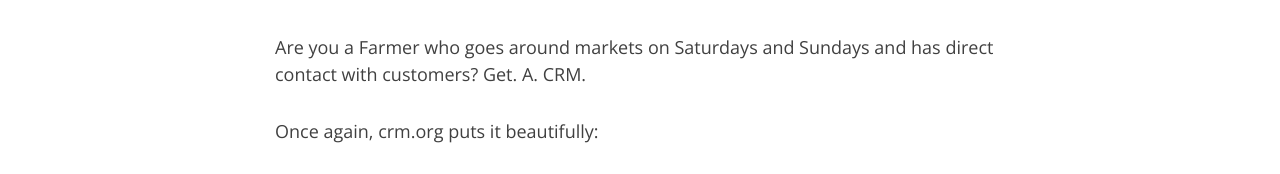
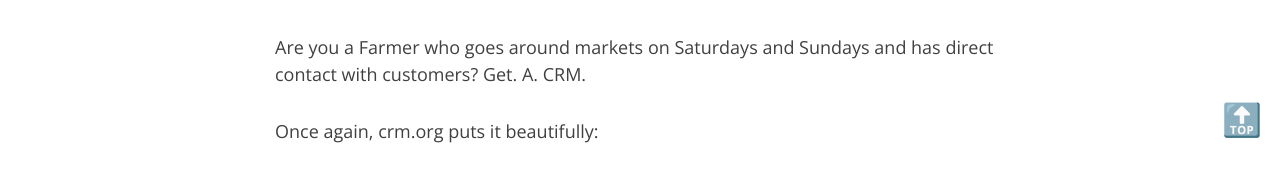
Before and after one commit to Ao-Collaboration/Ao-Collaboration.github.io, a Jekyll site: the page built from _posts/2020-11-28-what-is-crm-why-salesforce.md, in a window 1280 px wide and 1400 px high, scrolled down 1097 px. Shown: the part 1223-1397 px from the top of the window. Built offline with Jekyll 4.4.1, drawn with Linux system fonts in a browser that asks for light colours; nearby versions of some CDN libraries.

Commit message:
Add scroll to top to posts #11

```diff
--- /dev/null
+++ b/_includes/back-to-top.html
@@ -0,0 +1,3 @@
+<div class="back-to-top">
+  <a href="#top" aria-label="Scroll to Top">🔝</a>
+</div>
--- a/_layouts/base.html
+++ b/_layouts/base.html
@@ -24,7 +24,7 @@ common-js:
   <!-- Beautiful Jekyll | MIT license | Copyright Dean Attali 2020 -->
   {% include head.html %}
 
-  <body>
+  <body id="top">
 
     {% include gtm_body.html %}
 
--- a/_layouts/post.html
+++ b/_layouts/post.html
@@ -3,6 +3,8 @@ layout: base
 ---
 
 {% include header.html type="post" %}
+
+{% include back-to-top.html %}
 
 <div class="container-md">
   <div class="row">
--- a/assets/css/main.css
+++ b/assets/css/main.css
@@ -15,6 +15,14 @@ layout: null
 }
 
 /* --- General --- */
+
+@media screen and (prefers-reduced-motion: no-preference) {
+/* Smooth scroll unless setting says not to */
+  html,
+  body {
+    scroll-behavior: smooth;
+  }
+}
 
 html {
   font-size: 100%
@@ -926,3 +934,24 @@ pre {
   font-style: italic;
   font-size: 1rem;
 }
+
+/* Back to Top */
+
+.back-to-top {
+  /* outline: 1px solid red; */
+  position: absolute;
+  top: 150vh;
+  right: 0.25rem;
+  bottom: 0;
+  width: 3em;
+  pointer-events: none;
+}
+
+.back-to-top a {
+  /* Fall back to fixed for safari */
+  position: fixed;
+  position: sticky;
+  pointer-events: all;
+  top: calc(100vh - 5rem);
+  font-size: 2rem;
+}
```
